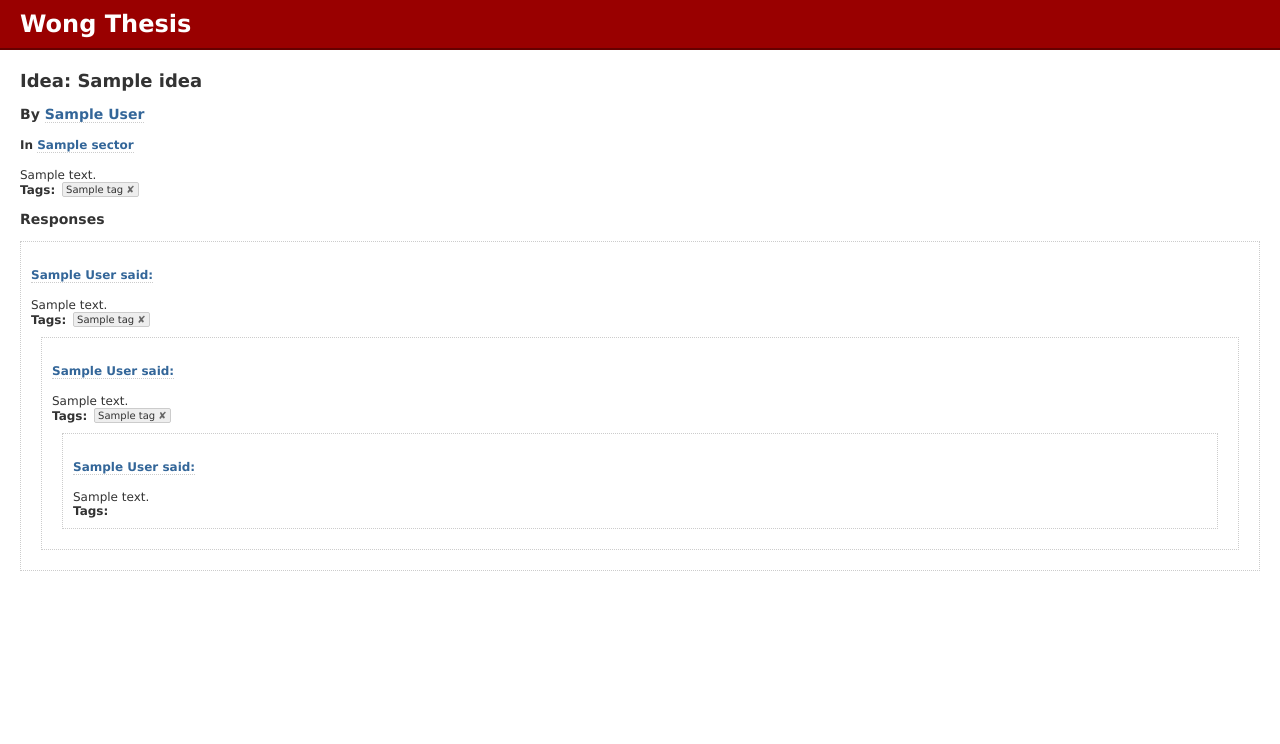
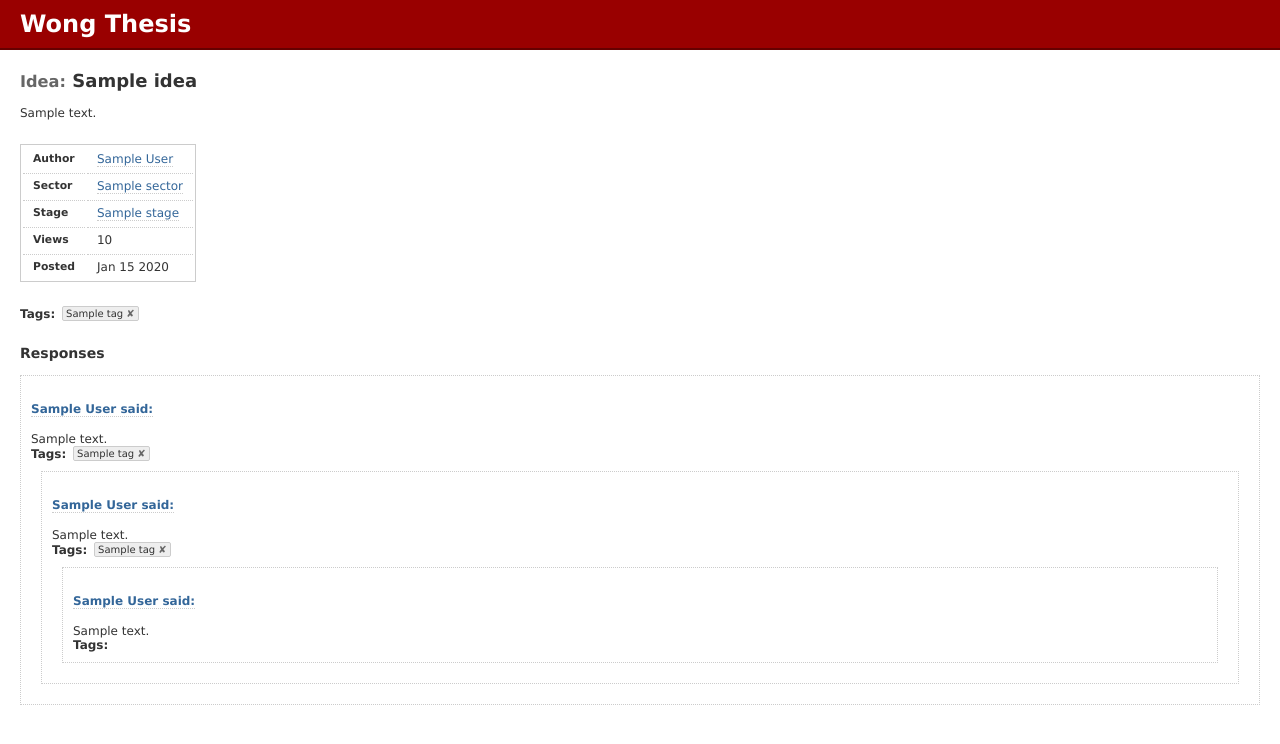
Before and after one commit to mccutchen/wongthesis, a Django app: template templates/idea.html in a window 1280 px wide. Shown: the top 744 px of the page. Run offline with Django 3.2, Linux system fonts and the light colour scheme; the template is opened without the code that fills it: most values are stand-ins (such as "Sample title", 1, 10 or a date in 2020); some libraries are stand-ins or nearby versions.

Commit message:
Add more meta info to the idea page

```diff
--- a/static/yoyoyo.css
+++ b/static/yoyoyo.css
@@ -22,9 +22,17 @@ h1 {
 	border-bottom: 2px solid #600;
 	padding: 10px 20px;
 }
+h2 > span {
+    color: #666;
+    font-size: 90%;
+}
 
 div.content {
 	margin: 20px;
+}
+
+div.responses {
+    margin-top: 2em;
 }
 
 .post {
@@ -35,3 +43,20 @@ div.content {
 .post .post {
     margin: 10px;
 }
+
+table.meta {
+    border: 1px solid #ccc;
+    margin: 2em 0;
+}
+table.meta th, table.meta td {
+    text-align: left;
+    vertical-align: top;
+    padding: 5px 10px;
+    border-top: 1px dotted #ccc;
+}
+table.meta tr:first-child > * {
+    border-top: none;
+}
+table.meta th {
+    font-size: 90%;
+}
--- a/templates/idea.html
+++ b/templates/idea.html
@@ -1,13 +1,34 @@
 {% extends "base.html" %}
 
 {% block content %}
-    <h2>Idea: {{ idea.title }}</h2>
-    <h3>By <a href="/author/{{ idea.author.key.id }}">{{ idea.author }}</a></h3>
-    <h4>In <a href="/sector/{{ idea.sector.key.id }}">{{ idea.sector }}</a></h4>
+    <h2><span>Idea:</span> {{ idea.title }}</h2>
 
     <div class="idea body">
         {{ idea.body|safe }}
     </div>
+
+    <table class="meta">
+        <tr>
+            <th>Author</th>
+            <td><a href="/author/{{ idea.author.key.id }}">{{ idea.author }}</a></td>
+        </tr>
+        <tr>
+            <th>Sector</th>
+            <td><a href="/sector/{{ idea.sector.key.id }}">{{ idea.sector }}</a></td>
+        </tr>
+        <tr>
+            <th>Stage</th>
+            <td><a href="/stage/{{ idea.stage }}">{{ idea.stage }}</a></td>
+        </tr>
+        <tr>
+            <th>Views</th>
+            <td>{{ idea.views }}</td>
+        </tr>
+        <tr>
+            <th>Posted</th>
+            <td>{{ idea.created_at|date:"M d Y" }}</td>
+        </tr>
+    </table>
 
     {% with idea as obj %}
         {% include "_tags.html" %}
```
